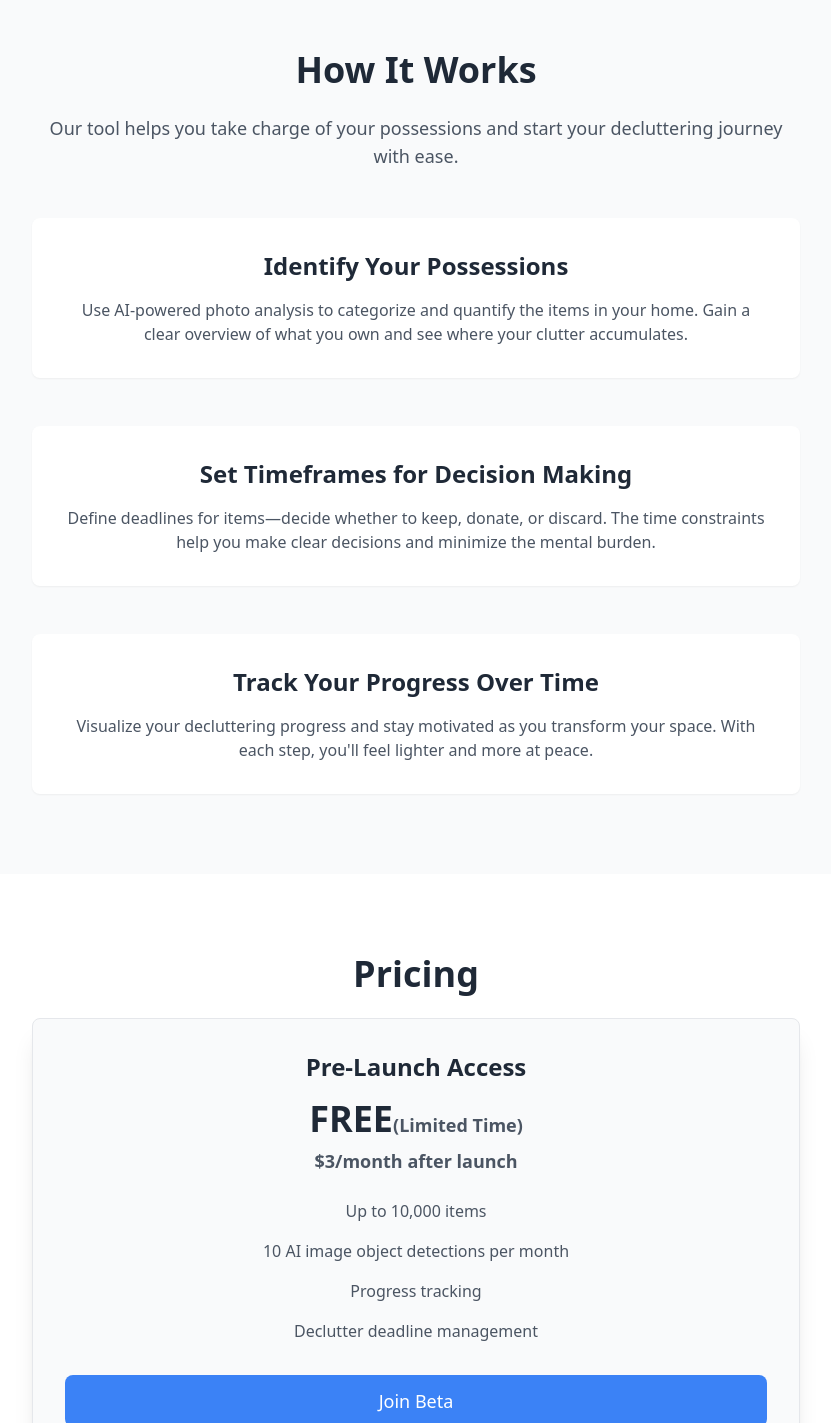
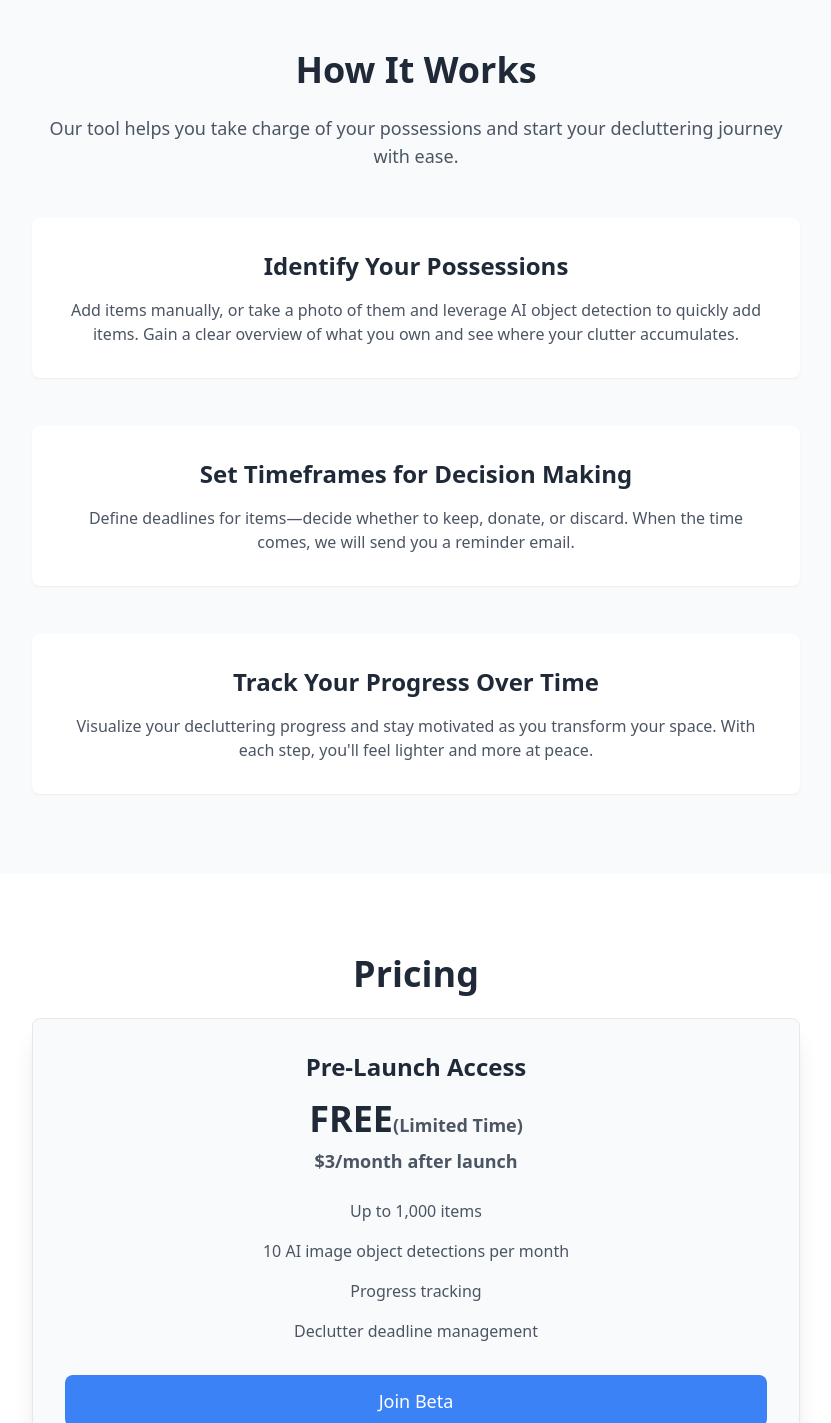
Before and after one commit to hcsum/declutter-space, a Next.js app: page / in a window 1280 px wide. Shown: the part 2419-3842 px from the top of the page, without its empty margins (224-1055 px from the left). Built offline with nearby package versions, Linux system fonts and the light colour scheme; no server answers; what @getbrevo/brevo, @mui/material-nextjs would draw is missing.

Commit message:
edit wording

```diff
--- a/src/app/page.tsx
+++ b/src/app/page.tsx
@@ -143,9 +143,9 @@ const LandingPage = () => {
               Identify Your Possessions
             </h3>
             <p className="text-gray-600 dark:text-gray-400">
-              Use AI-powered photo analysis to categorize and quantify the items
-              in your home. Gain a clear overview of what you own and see where
-              your clutter accumulates.
+              Add items manually, or take a photo of them and leverage AI object
+              detection to quickly add items. Gain a clear overview of what you
+              own and see where your clutter accumulates.
             </p>
           </div>
 
@@ -156,8 +156,7 @@ const LandingPage = () => {
             </h3>
             <p className="text-gray-600 dark:text-gray-400">
               Define deadlines for items—decide whether to keep, donate, or
-              discard. The time constraints help you make clear decisions and
-              minimize the mental burden.
+              discard. When the time comes, we will send you a reminder email.
             </p>
           </div>
 
@@ -195,7 +194,7 @@ const LandingPage = () => {
               </div>
             </div>
             <ul className="space-y-4 mb-8 text-gray-600 dark:text-gray-400">
-              <li>Up to 10,000 items</li>
+              <li>Up to 1,000 items</li>
               <li>10 AI image object detections per month</li>
               <li>Progress tracking</li>
               <li>Declutter deadline management</li>
```
